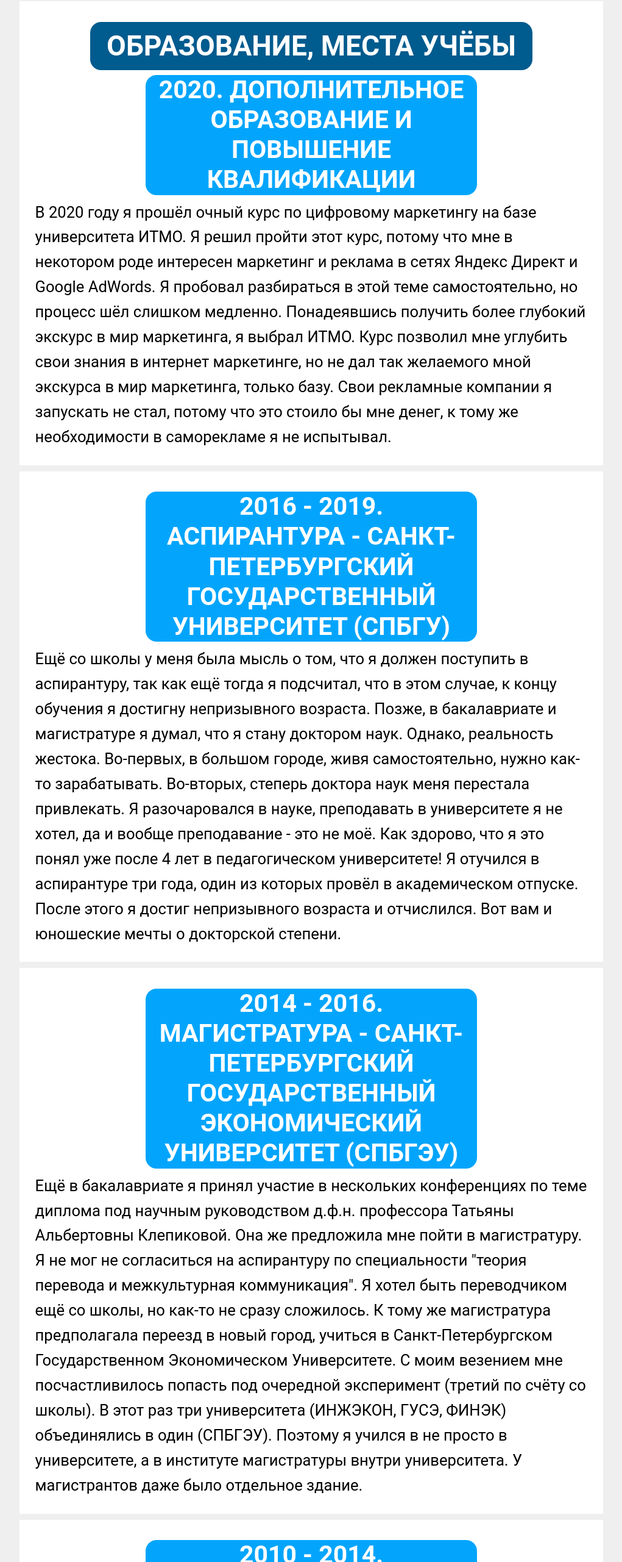
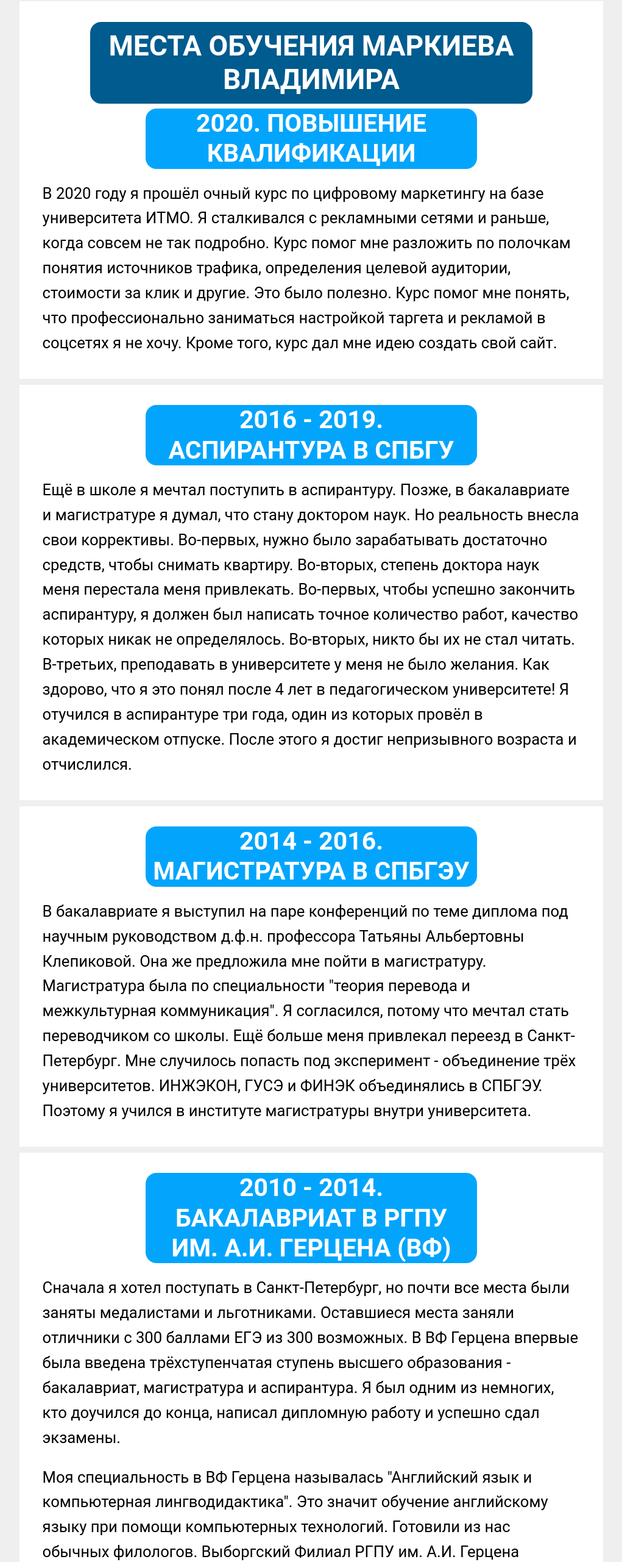
Before and after one commit to Grolribasi/Grolribasi, a plain HTML site: page education.html in a window 1280 px wide. Shown: the part 79-2640 px from the top of the page at 61% size, without its empty margins (129-1150 px from the left). Drawn offline with Linux system fonts and the light colour scheme.

Commit message:
Переписал текст на страницах, начал страницу с навыками

```diff
--- a/education.html
+++ b/education.html
@@ -83,34 +83,31 @@
 
     <div class="main">
         <div class="content">
-            <h1 class="h1">Образование, места учёбы</h1>
-            <h2 class="h2">2020. Дополнительное образование и повышение квалификации</h2>
-            В 2020 году я прошёл очный курс по цифровому маркетингу на базе университета ИТМО. Я решил пройти этот курс, потому что мне в некотором роде интересен маркетинг и реклама в сетях Яндекс Директ и Google AdWords. Я пробовал разбираться в этой теме самостоятельно, но процесс шёл слишком медленно. Понадеявшись получить более глубокий экскурс в мир маркетинга, я выбрал ИТМО. Курс позволил мне углубить свои знания в интернет маркетинге, но не дал так желаемого мной экскурса в мир маркетинга, только базу. Свои рекламные компании я запускать не стал, потому что это стоило бы мне денег, к тому же необходимости в саморекламе я не испытывал.
+            <h1 class="h1">Места обучения Маркиева Владимира</h1>
+            <h2 class="h2">2020. Повышение квалификации</h2>
+            <p>В 2020 году я прошёл очный курс по цифровому маркетингу на базе университета ИТМО. Я сталкивался с рекламными сетями и раньше, когда совсем не так подробно. Курс помог мне разложить по полочкам понятия источников трафика, определения целевой аудитории, стоимости за клик и другие. Это было полезно. Курс помог мне понять, что профессионально заниматься настройкой таргета и рекламой в соцсетях я не хочу. Кроме того, курс дал мне идею создать свой сайт.</p>
         </div>
 
         <div class="content">
-            <h2 class="h2">2016 - 2019. Аспирантура - Санкт-Петербургский Государственный Университет (СПБГУ)</h2>
-            Ещё со школы у меня была мысль о том, что я должен поступить в аспирантуру, так как ещё тогда я подсчитал, что в этом случае, к концу обучения я достигну непризывного возраста. Позже, в бакалавриате и магистратуре я думал, что я стану доктором наук. Однако, реальность жестока. Во-первых, в большом городе, живя самостоятельно, нужно как-то зарабатывать. Во-вторых, степерь доктора наук меня перестала привлекать. Я разочаровался в науке, преподавать в университете я не хотел, да и вообще преподавание - это не моё. Как здорово, что я это понял уже после 4 лет в педагогическом университете! Я отучился в аспирантуре три года, один из которых провёл в академическом отпуске. После этого я достиг непризывного возраста и отчислился. Вот вам и юношеские мечты о докторской степени.
+            <h2 class="h2">2016 - 2019. Аспирантура в СПБГУ</h2>
+            <p>Ещё в школе я мечтал поступить в аспирантуру. Позже, в бакалавриате и магистратуре я думал, что стану доктором наук. Но реальность внесла свои коррективы. Во-первых, нужно было зарабатывать достаточно средств, чтобы снимать квартиру. Во-вторых, степень доктора наук меня перестала меня привлекать. Во-первых, чтобы успешно закончить аспирантуру, я должен был написать точное количество работ, качество которых никак не определялось. Во-вторых, никто бы их не стал читать. В-третьих, преподавать в университете у меня не было желания. Как здорово, что я это понял после 4 лет в педагогическом университете! Я отучился в аспирантуре три года, один из которых провёл в академическом отпуске. После этого я достиг непризывного возраста и отчислился.</p>
         </div>
 
         <div class="content">
-            <h2 class="h2">2014 - 2016. Магистратура - Санкт-Петербургский Государственный Экономический Университет (СПБГЭУ)</h2>
-            Ещё в бакалавриате я принял участие в нескольких конференциях по теме диплома под научным руководством д.ф.н. профессора Татьяны Альбертовны Клепиковой. Она же предложила мне пойти в магистратуру. Я не мог не согласиться на аспирантуру по специальности "теория перевода и межкультурная коммуникация". Я хотел быть переводчиком ещё со школы, но как-то не сразу сложилось. К тому же магистратура предполагала переезд в новый город, учиться в Санкт-Петербургском Государственном Экономическом Университете. С моим везением мне посчастливилось попасть под очередной эксперимент (третий по счёту со школы). В этот раз три университета (ИНЖЭКОН, ГУСЭ, ФИНЭК) объединялись в один (СПБГЭУ). Поэтому я учился в не просто в университете, а в институте магистратуры внутри университета. У магистрантов даже было отдельное здание.
+            <h2 class="h2">2014 - 2016. Магистратура в СПБГЭУ</h2>
+            <p>В бакалавриате я выступил на паре конференций по теме диплома под научным руководством д.ф.н. профессора Татьяны Альбертовны Клепиковой. Она же предложила мне пойти в магистратуру. Магистратура была по специальности "теория перевода и межкультурная коммуникация". Я согласился, потому что мечтал стать переводчиком со школы. Ещё больше меня привлекал переезд в Санкт-Петербург. Мне случилось попасть под эксперимент - объединение трёх университетов. ИНЖЭКОН, ГУСЭ и ФИНЭК объединялись в СПБГЭУ. Поэтому я учился в институте магистратуры внутри университета.</p>
         </div>
 
         <div class="content">
-            <h2 class="h2">2010 - 2014. Бакалавриат - РГПУ им. А.И. Герцена (Выборгский филиал)</h2>
-            Мой год выпуска из школы - 2010 - был первым годом ЕГЭ в нашем районе, поэтому я был одним из первых, кто попал под этот тогда ещё эксперимент. Сначала я хотел поступать в Санкт-Петербург, подавал документы даже в ФИНЭК. Но, когда я увидел число льготников, медалистов и просто отличников, решил подавать документы в (как я тогда думал) богом забытый Выборгский Филиал Герценовского университета. В ВФ Герцена как раз испытывали Болонский процесс - впервые были введены программы бакалавриата. С 2009 я бы ещё поступил на специалитет, но с 2010 началась трёхступенчатая система образования - бакалавриат - магистратура - аспирантура. Поступил я успешно, правда моих баллов ЕГЭ было немного мало (я никогда не был силён в математике), поэтому я был в конце списка зачисленных. Правда, тех, кто смог доучиться, написать диплом и ещё поступить в магистратуру можно сосчитать по пальцам одной руки. Я в их числе.
-        </div>
+            <h2 class="h2">2010 - 2014. Бакалавриат в РГПУ им. А.И. Герцена (ВФ)</h2>
+            <p>Сначала я хотел поступать в Санкт-Петербург, но почти все места были заняты медалистами и льготниками. Оставшиеся места заняли отличники с 300 баллами ЕГЭ из 300 возможных. В ВФ Герцена впервые была введена трёхступенчатая ступень высшего образования - бакалавриат, магистратура и аспирантура. Я был одним из немногих, кто доучился до конца, написал дипломную работу и успешно сдал экзамены.</p>
 
-        <div class="content">
-            <h2 class="h2">Английский язык и компьютерная лингводидактика</h2>
-            Моя специальность в ВФ Герцена называлась "Английский язык и компьютерная лингводидактика". Это дикое название прдразумевает обучение при помощи компьютерных технологий. Впрочем, готовили из нас обычных филологов. Тем не менее, Выборгский Филиал РГПУ им. А.И. Герцена навсегда остался в моей памяти как приятное время. Я до сих пор стараюсь как можно чаще приезжать в Выборг - город, о котором я знаю очень многое.
+            <p>Моя специальность в ВФ Герцена называлась "Английский язык и компьютерная лингводидактика". Это значит обучение английскому языку при помощи компьютерных технологий. Готовили из нас обычных филологов. Выборгский Филиал РГПУ им. А.И. Герцена навсегда остался в моей памяти как приятное время.</p>
         </div>
 
         <div class="content">
             <h2 class="h2">Салминская средняя школа</h2>
-            Я ходил в обычную общеобразовательную школу в небольшом посёлке в Карелии. В школе мне хорошо давались гуманитарные предметы: русский язык, английский язык, литература и очень плохо точные предметы - алгебра, геометрия. Особенно хорошо мне давался английский. Настолько хорошо, что на каждом уроке у меня была пятёрка. К последним классам я очень сильно захотел стать переводчиком. Эта идея поглотила меня полностью, я даже пытался выполнить тесты в бюро переводов. Сейчас это, конечно смешно, потому что я понимаю, насколько слабым был тогда мой уровень языка. Даже сейчас я понимаю, что всегда найдётся кто-то ещё лучше, ещё профессиональней и ещё опытней.
+            <p>Я ходил в обычную общеобразовательную школу в небольшом посёлке в Карелии. В школе мне хорошо давались гуманитарные предметы: русский язык, английский язык, литература и очень плохо точные предметы: алгебра и геометрия. Английский язык давался мне настолько хорошо, что на каждом уроке у меня была пятёрка. К последним классам я очень сильно захотел стать переводчиком. Я даже пытался выполнить тесты бюро переводов и работать с переводческими программами. На самом деле мой уровень языка был не очень высокий. Это важный урок для меня. Теперь я понимаю, что всегда найдётся кто-то ещё лучше, ещё профессиональней и ещё опытней.</p>
         </div>
 
         <div class="footer">
```
Also changed, not shown: skills.html (+16 -8 lines).
